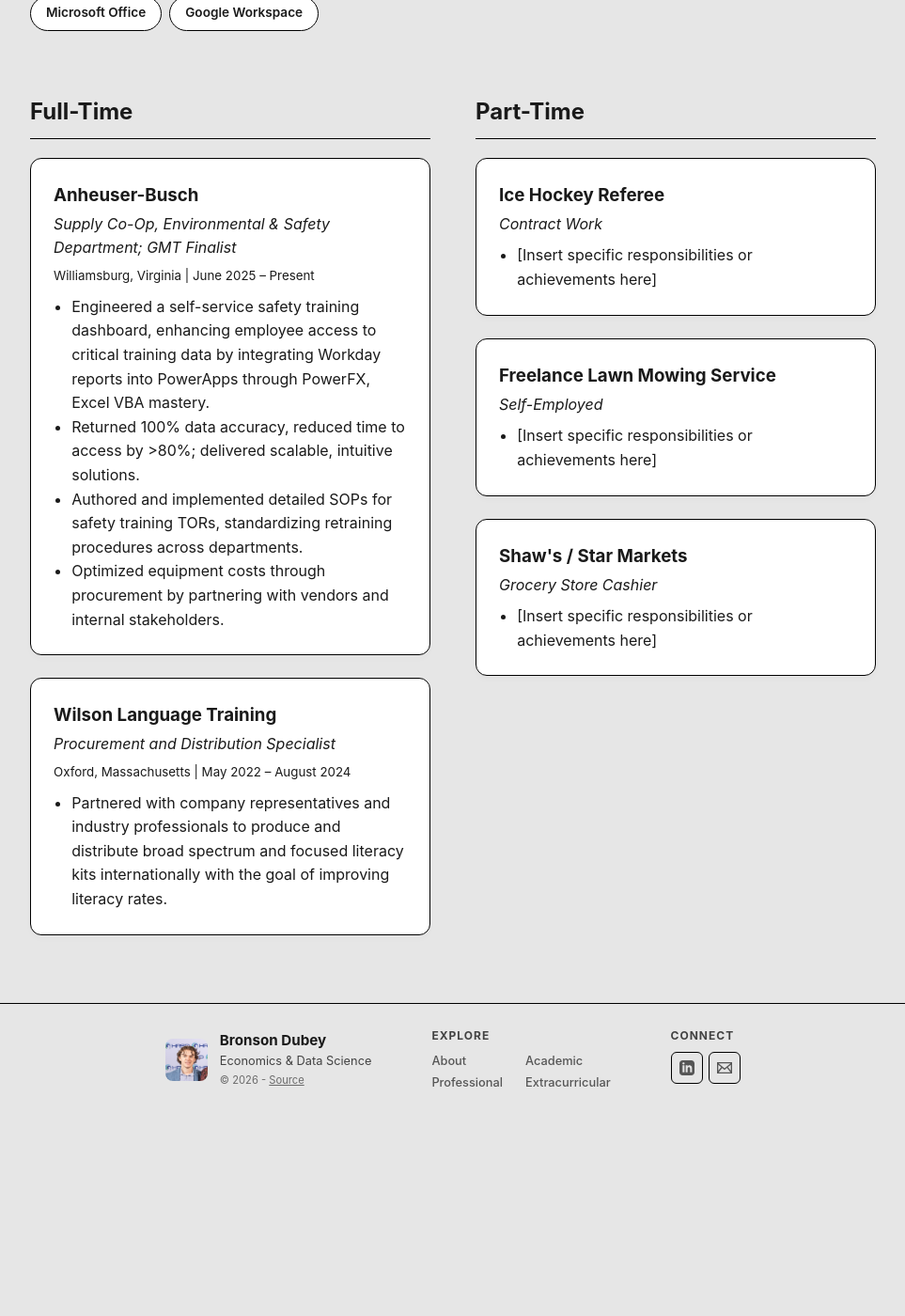
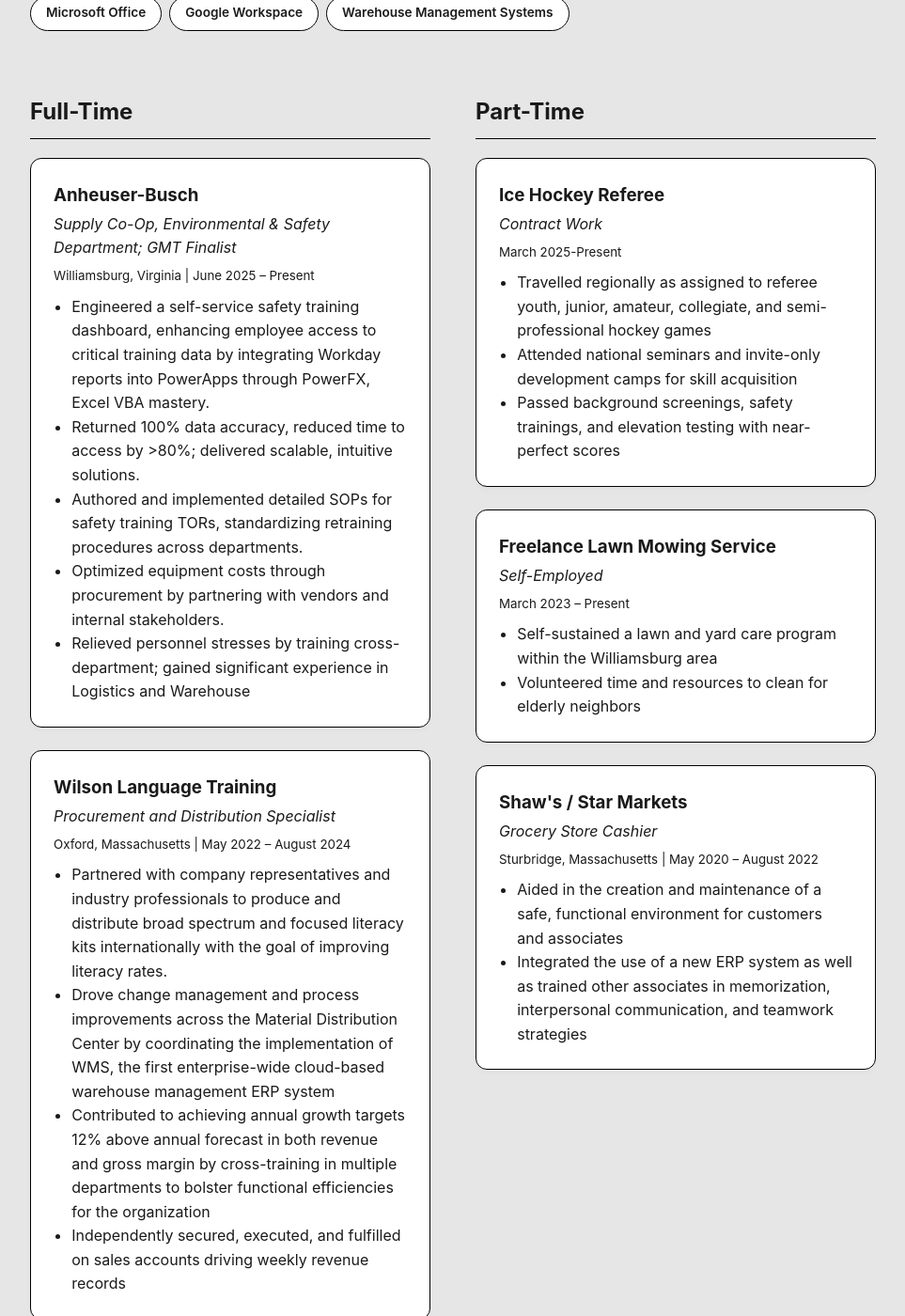
Before and after one commit to bxdubey/github.io, a Jekyll site: the page built from professional.html, in a window 1280 px wide and 1400 px high, scrolled down 485 px. Shown: the whole window at 94% size, without its empty margins (158-1121 px from the left). Built offline with Jekyll 4.4.1, drawn with Linux system fonts in a browser that asks for light colours; before the commit the page ends 1672 px from its top, so only the background shows below that.

Commit message:
Update professional.html

```diff
--- a/professional.html
+++ b/professional.html
@@ -8,7 +8,7 @@ layout: default
 <hr style="border: 1px solid var(--border-color); margin-bottom: 2rem;">
 
 <div class="job-block" style="margin-bottom: 1.5rem;">
-    <p><strong>Geographic Mobility:</strong>Open to relocation nationally, currently and historically based on East Coast</p>
+    <p><strong>Geographic Mobility:</strong> Open to relocation nationally, currently and historically based on East Coast</p>
     <p><strong>Certifications & Training:</strong> W&M Leadership Accelerator Program (Gallup CliftonStrengths), Half Full: Advancing Workplace Excellence DEI Certification, OJT Master Level III, Delta Chi 2024 Regional Leadership Academy</p>
     <p style="margin-bottom: 0;"><strong>Languages:</strong> B2 Proficiency in Spanish</p>
 </div>
@@ -28,6 +28,7 @@ layout: default
         <span>Meta Platforms</span>
         <span>Microsoft Office</span>
         <span>Google Workspace</span>
+        <span>Warehouse Management Systems</span>
     </div>
 </div>
 <div class="two-column">
@@ -43,6 +44,7 @@ layout: default
                 <li>Returned 100% data accuracy, reduced time to access by >80%; delivered scalable, intuitive solutions.</li>
                 <li>Authored and implemented detailed SOPs for safety training TORs, standardizing retraining procedures across departments.</li>
                 <li>Optimized equipment costs through procurement by partnering with vendors and internal stakeholders.</li>
+                <li>Relieved personnel stresses by training cross-department; gained significant experience in Logistics and Warehouse</li>
             </ul>
         </div>
 
@@ -52,6 +54,9 @@ layout: default
             <p><small>Oxford, Massachusetts | May 2022 – August 2024</small></p>
             <ul>
                 <li>Partnered with company representatives and industry professionals to produce and distribute broad spectrum and focused literacy kits internationally with the goal of improving literacy rates.</li>
+                <li>Drove change management and process improvements across the Material Distribution Center by coordinating the implementation of WMS, the first enterprise-wide cloud-based warehouse management ERP system</li>
+                <li>Contributed to achieving annual growth targets 12% above annual forecast in both revenue and gross margin by cross-training in multiple departments to bolster functional efficiencies for the organization</li>
+                <li>Independently secured, executed, and fulfilled on sales accounts driving weekly revenue records</li>
             </ul>
         </div>
     </div>
@@ -62,24 +67,31 @@ layout: default
         <div class="job-block">
             <h3>Ice Hockey Referee</h3>
             <p><em>Contract Work</em></p>
+            <p><small>March 2025-Present</small></p>
             <ul>
-                <li>[Insert specific responsibilities or achievements here]</li>
+                <li>Travelled regionally as assigned to referee youth, junior, amateur, collegiate, and semi-professional hockey games</li>
+                <li>Attended national seminars and invite-only development camps for skill acquisition</li>
+                <li>Passed background screenings, safety trainings, and elevation testing with near-perfect scores</li>
             </ul>
         </div>
 
         <div class="job-block">
             <h3>Freelance Lawn Mowing Service</h3>
             <p><em>Self-Employed</em></p>
+            <p><small>March 2023 – Present</small></p>
             <ul>
-                <li>[Insert specific responsibilities or achievements here]</li>
+                <li>Self-sustained a lawn and yard care program within the Williamsburg area</li>
+                <li>Volunteered time and resources to clean for elderly neighbors</li>
             </ul>
         </div>
 
         <div class="job-block">
             <h3>Shaw's / Star Markets</h3>
             <p><em>Grocery Store Cashier</em></p>
+            <p><small>Sturbridge, Massachusetts | May 2020 – August 2022</small></p>
             <ul>
-                <li>[Insert specific responsibilities or achievements here]</li>
+                <li>Aided in the creation and maintenance of a safe, functional environment for customers and associates</li>
+                <li>Integrated the use of a new ERP system as well as trained other associates in memorization, interpersonal communication, and teamwork strategies</li>
             </ul>
         </div>
     </div>
```
